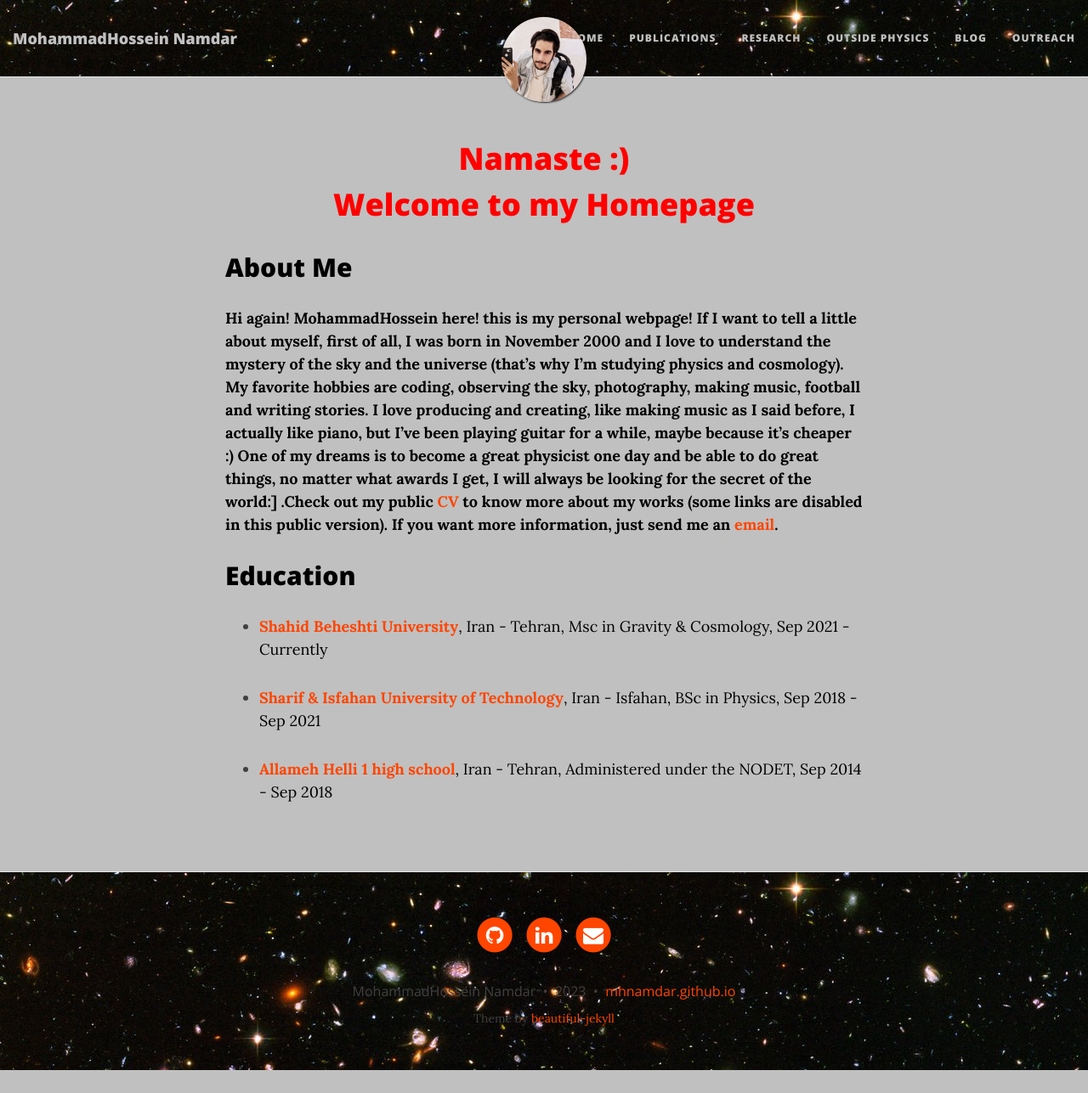
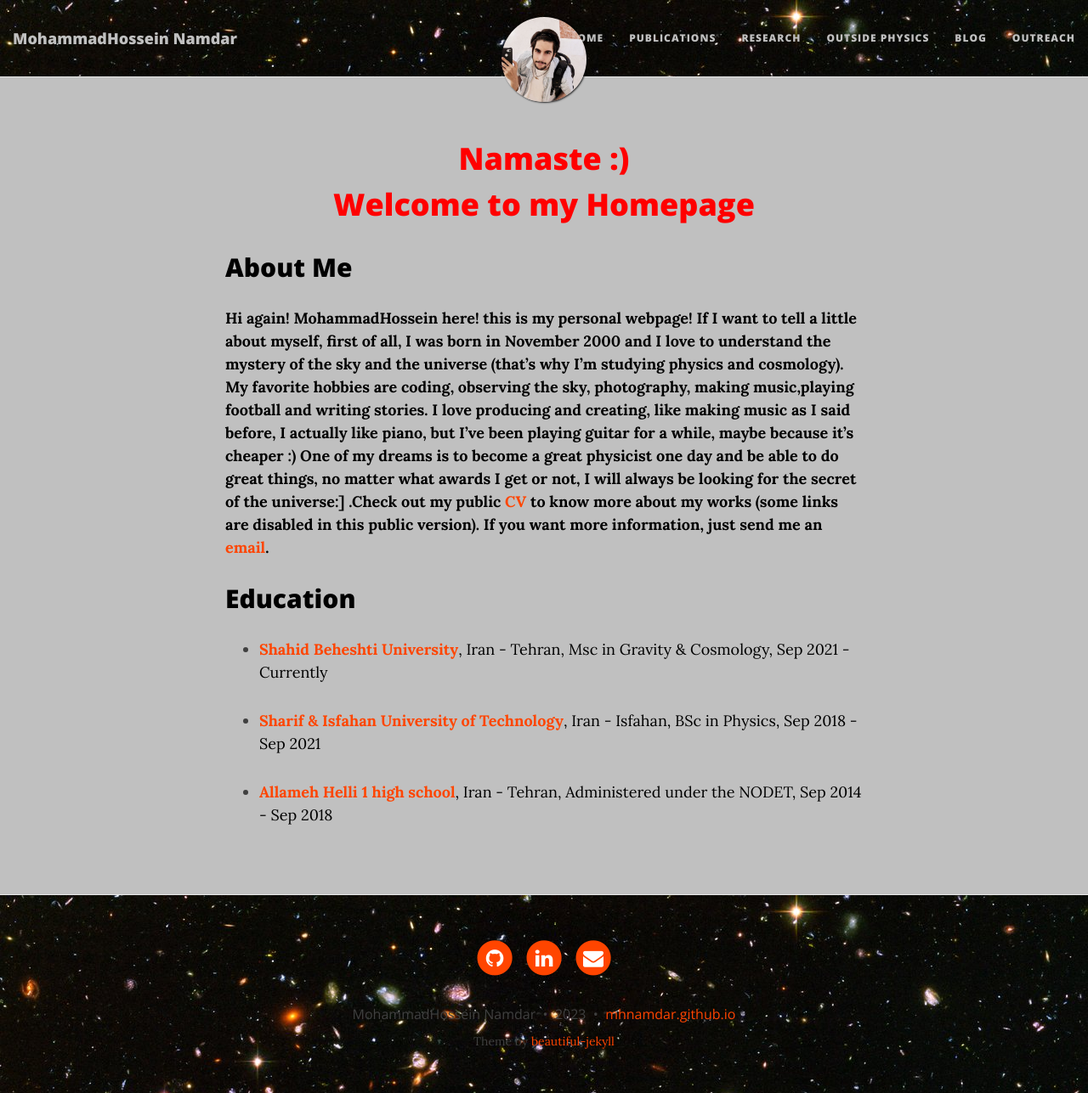
Before and after one commit to mhnamdar/mhnamdar.github.io, a Jekyll site: the page built from index.md, in a window 1280 px wide and 1287 px high. Shown: the whole window at 85% size. Built offline with Jekyll 4.4.1, drawn with Linux system fonts in a browser that asks for light colours; nearby versions of some CDN libraries.

Commit message:
Update index.md

```diff
--- a/index.md
+++ b/index.md
@@ -20,9 +20,9 @@ tags: [mhnamdar,cosmology,astrophysics,machinelearning]
 
 ## About Me
 
-**Hi again! MohammadHossein here! this is my personal webpage! If I want to tell a little about myself, first of all, I was born in November 2000 and I love to understand the mystery of the sky and the universe (that's why I'm studying physics and cosmology). My favorite hobbies are coding, observing the sky, photography, making music, football and writing stories.
+**Hi again! MohammadHossein here! this is my personal webpage! If I want to tell a little about myself, first of all, I was born in November 2000 and I love to understand the mystery of the sky and the universe (that's why I'm studying physics and cosmology). My favorite hobbies are coding, observing the sky, photography, making music,playing football and writing stories.
 I love producing and creating, like making music as I said before, I actually like piano, but I've been playing guitar for a while, maybe because it's cheaper :)
-One of my dreams is to become a great physicist one day and be able to do great things, no matter what awards I get, I will always be looking for the secret of the world:] .Check out my public [CV]() to know more about my works (some links are disabled in this public version). If you want more information, just send me an [email](mailto:mh.namdar2000@gmail.com).**
+One of my dreams is to become a great physicist one day and be able to do great things, no matter what awards I get or not, I will always be looking for the secret of the universe:] .Check out my public [CV]() to know more about my works (some links are disabled in this public version). If you want more information, just send me an [email](mailto:mh.namdar2000@gmail.com).**
 
 
 
```
